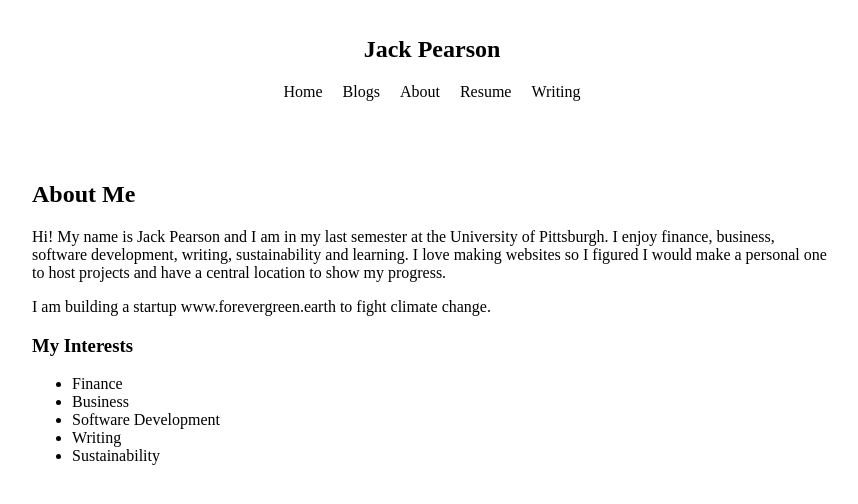
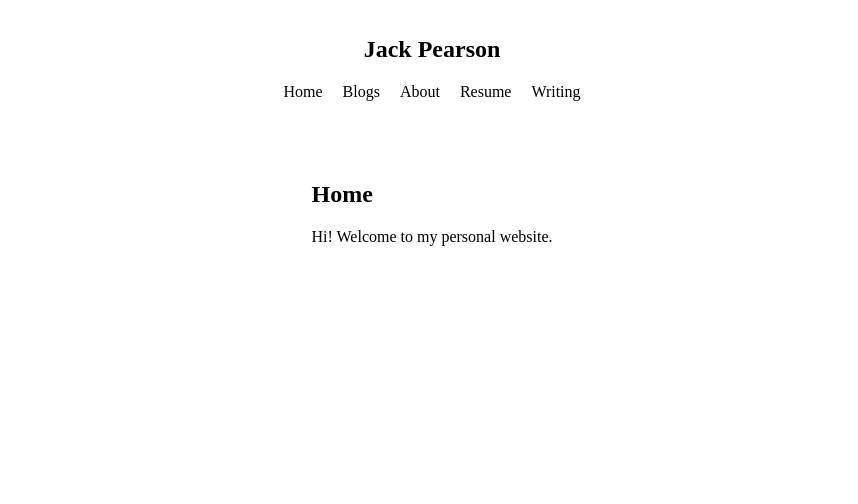
Before and after one commit to joepearson-music/site, a React (Create React App) app: page / in a window 1280 px wide. Shown: the top 504 px of the page, without its empty margins (208-1066 px from the left). Built offline with nearby package versions, Linux system fonts and the light colour scheme.

Commit message:
Home page

```diff
--- a/src/pages/Home.tsx
+++ b/src/pages/Home.tsx
@@ -2,25 +2,8 @@ import React from "react";
 
 const About: React.FC = () => (
   <div style={{ padding: "20px", maxWidth: "800px", margin: "0 auto" }}>
-    <h2>About Me</h2>
-    <p>
-      Hi! My name is Jack Pearson and I am in my last semester at the University
-      of Pittsburgh. I enjoy finance, business, software development, writing,
-      sustainability and learning. I love making websites so I figured I would
-      make a personal one to host projects and have a central location to show
-      my progress.
-    </p>
-    <p>
-      I am building a startup www.forevergreen.earth to fight climate change.
-    </p>
-    <h3>My Interests</h3>
-    <ul>
-      <li>Finance</li>
-      <li>Business</li>
-      <li>Software Development</li>
-      <li>Writing</li>
-      <li>Sustainability</li>
-    </ul>
+    <h2>Home</h2>
+    <p>Hi! Welcome to my personal website.</p>
   </div>
 );
 
```
